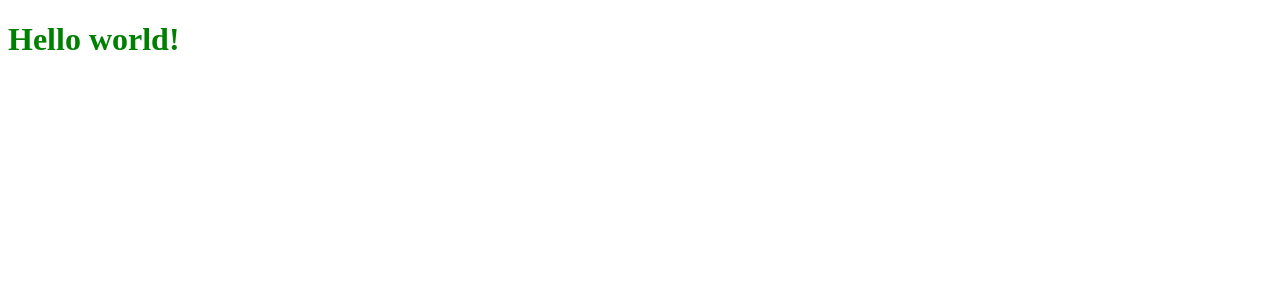
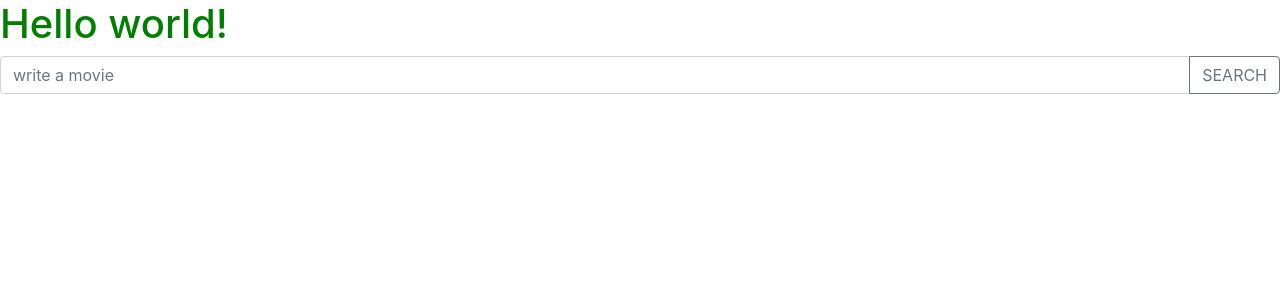
Before and after one commit to vsoika/ReactJS-Global-Mentoring-Program-2020Q3, a React app: page / in a window 1280 px wide. Shown: the top 300 px of the page. Built offline with nearby package versions, Linux system fonts and the light colour scheme.

Commit message:
feat: add TS, bootstrap

```diff
--- a/src/components/App.jsx
+++ /dev/null
@@ -1,10 +0,0 @@
-import React from 'react';
-import './App.scss';
-
-const App = () => {
-    return (
-        <h1 className="title">Hello world!</h1>
-    )
-}
-
-export default App;
--- /dev/null
+++ b/src/components/App.tsx
@@ -0,0 +1,14 @@
+import React from "react";
+import Search from "./Search";
+import "./App.scss";
+
+const App = () => {
+  return (
+    <>
+      <h1 className="title">Hello world!</h1>
+      <Search />
+    </>
+  );
+};
+
+export default App;
--- /dev/null
+++ b/src/components/Search/Search.tsx
@@ -0,0 +1,34 @@
+import React, { Component } from "react";
+import { Button, InputGroup, FormControl } from "react-bootstrap";
+
+
+class Search extends Component {
+  getInputMovie = () => {
+    const inputValue = document.getElementById('inputMovie') as HTMLInputElement;
+    const inputMovie = inputValue.value.trim();
+    console.log(inputMovie);
+  }
+
+  render() {
+    return (
+      <InputGroup className="mb-3">
+        <FormControl
+          id="inputMovie"
+          placeholder="write a movie"
+          aria-label="Search movie"
+        />
+        <InputGroup.Append>
+          <Button
+            variant="outline-secondary"
+            className="search-btn"
+            onClick={this.getInputMovie}
+          >
+           SEARCH
+          </Button>
+        </InputGroup.Append>
+      </InputGroup>
+    );
+  }
+}
+
+export default Search;
--- /dev/null
+++ b/src/components/Search/index.ts
@@ -0,0 +1 @@
+export { default } from './Search';
--- a/src/index.js
+++ b/src/index.jsx
@@ -1,5 +1,6 @@
 import React from 'react';
 import ReactDOM from 'react-dom';
-import App from './components/App.jsx';
+import App from './components/App.tsx';
+import 'bootstrap/dist/css/bootstrap.min.css';
 
 ReactDOM.render(<App />, document.getElementById('root'));
--- a/webpack.config.js
+++ b/webpack.config.js
@@ -30,7 +30,7 @@ const config = {
   mode: setDMode(),
   devtool: setDevTool(),
   watch: true,
-  entry: "./src/index.js",
+  entry: "./src/index.jsx",
   output: {
     filename: '[name].js',
     path: path.resolve(__dirname, 'dist'),
@@ -52,11 +52,11 @@ const config = {
       },
       {
         test: /\.(png|svg|jpg|gif|ico)$/,
-        use: ['file-loader'],
+        use: 'file-loader',
       },
       {
         test: /\.(woff|woff2|eot|ttf|otf)$/,
-        use: ['file-loader'],
+        use: 'file-loader',
       },
       {
         test: /\.jsx?$/,
@@ -65,7 +65,16 @@ const config = {
           loader: 'babel-loader',
         },
       },
+      {
+        test: /\.tsx?$/,
+        use: 'ts-loader',
+        exclude: /node_modules/,
+      },
     ],
+  },
+
+  resolve: {
+    extensions: ['.js', '.jsx', '.ts', '.tsx'],
   },
 
   plugins: [
```
Also changed, not shown: package.json (+8 -1 lines), tsconfig.json (added, +13 -0 lines), 1 other file (tests, documents, lock files or other folders).
